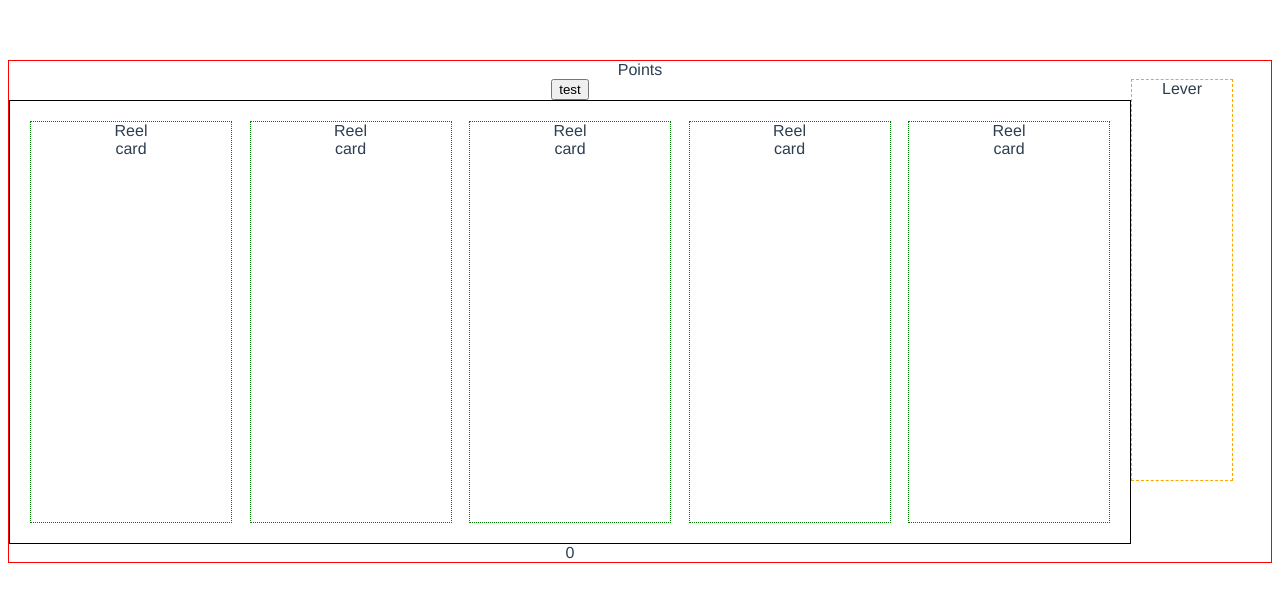
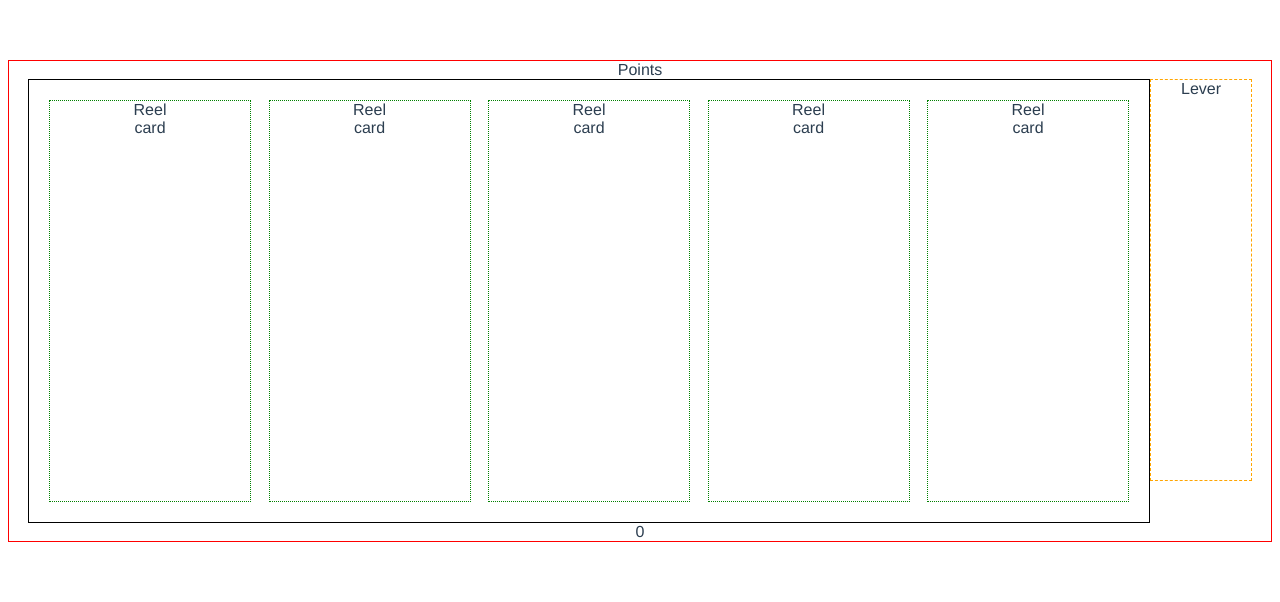
Before and after one commit to effcamp/alc-hackathon-game, a Vue app: page / in a window 1280 px wide. Shown: the top 602 px of the page. Built offline with nearby package versions, Linux system fonts and the light colour scheme.

Commit message:
Working lever

```diff
--- a/src/App.vue
+++ b/src/App.vue
@@ -3,7 +3,6 @@
     <Points />
     <div class="slot-face">
       <SlotMachine />
-      <Lever />
     </div>
 
   </div>
@@ -12,14 +11,12 @@
 <script>
 import Points from "./components/Points.vue";
 import SlotMachine from "./components/SlotMachine.vue";
-import Lever from "./components/Lever.vue";
 
 export default {
   name: "app",
   components: {
     SlotMachine,
-    Points,
-    Lever
+    Points
   }
 };
 </script>
@@ -41,6 +38,6 @@ html {
 }
 .slot-face {
   display: flex;
-  justify-content: flex-start;
+  justify-content: center;
 }
 </style>
--- a/src/components/SlotMachine.vue
+++ b/src/components/SlotMachine.vue
@@ -1,7 +1,7 @@
 <template>
+  <div>
+
     <div class="slot-machine">
-    <button @click="sendFirstCard">test</button>
-    <!-- {{deck}} -->
 
       <div class="reels">
         <Reel
@@ -12,17 +12,22 @@
         />
 
       </div>
+      <Lever @click.native="pullLever" />
+    </div>
     {{pointsTotal}}
+    <!-- {{deck}} -->
+  </div>
 
-  </div>
 </template>
 
 <script>
 import Reel from "./Reel.vue";
+import Lever from "./Lever.vue";
 
 export default {
   components: {
-    Reel
+    Reel,
+    Lever
   },
   data: () => ({
     msg: "Hello!",
@@ -68,7 +73,7 @@ export default {
         )
         .flat(1);
     },
-    sendFirstCard() {
+    pullLever() {
       this.cardsToSend = this.deck.splice(0, 5);
       this.createDeck();
       this.shuffle(this.deck);
@@ -99,6 +104,9 @@ export default {
   justify-content: space-between;
   padding: 20px;
 }
+.slot-machine {
+  display: flex;
+}
 h3 {
   margin: 40px 0 0;
 }
```
Lines whose indentation alone changed are shown as unchanged.
